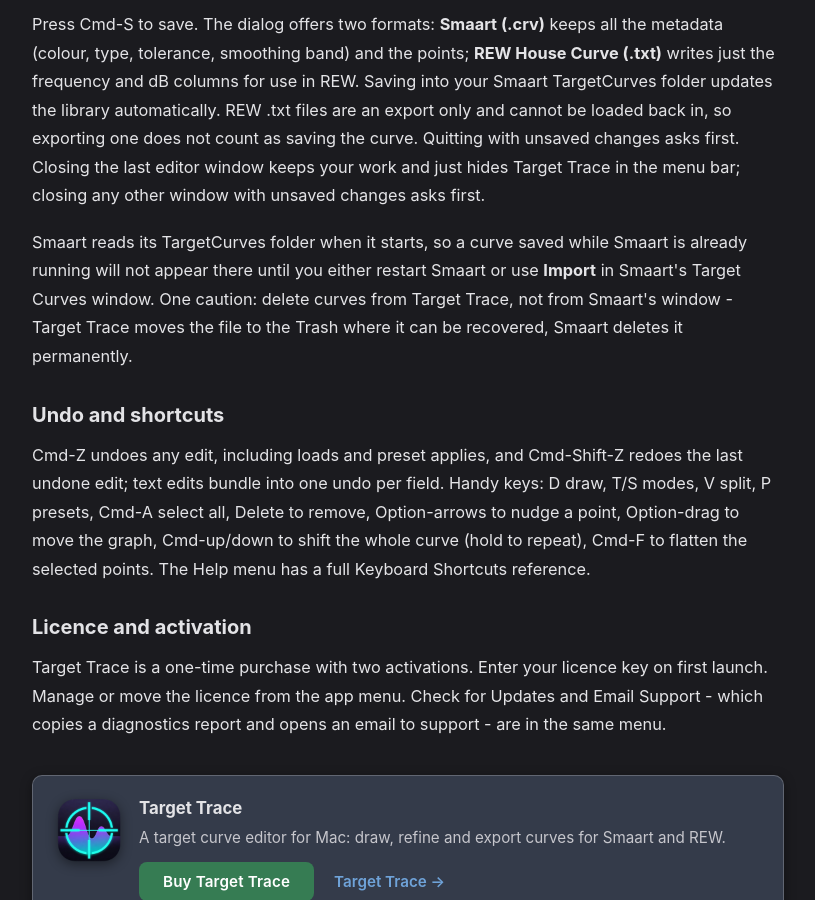
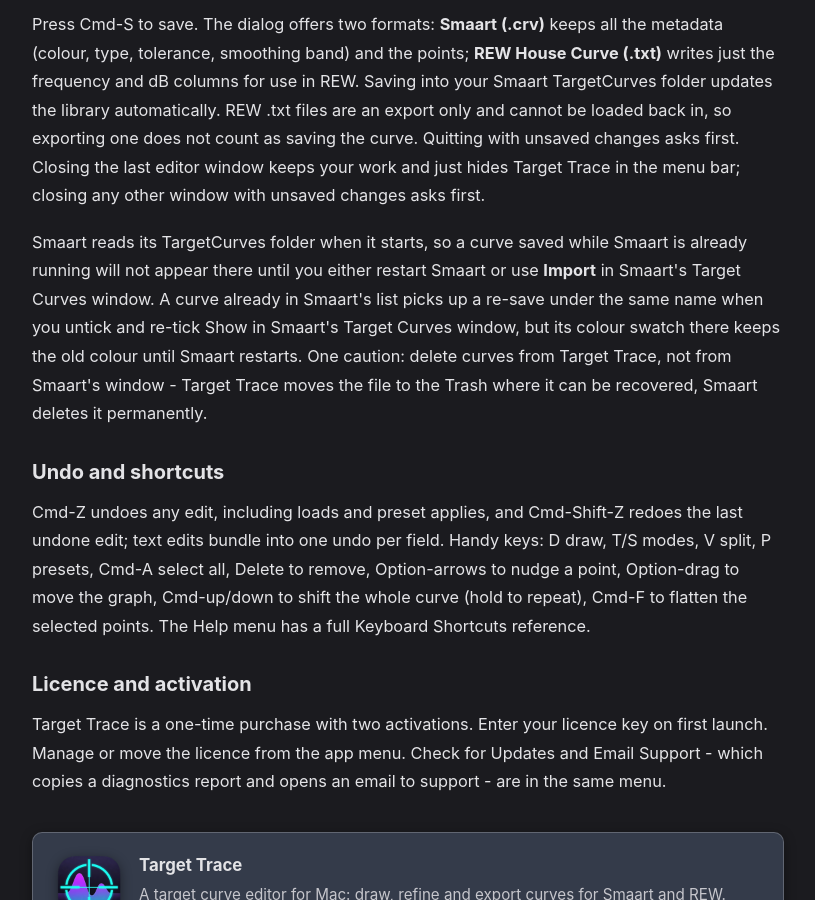
Before and after one commit to BSKapps/bskapps.github.io, a Jekyll site: the page built from articles/target-trace-guide/index.html, in a window 1280 px wide and 900 px high, scrolled down 5957 px. Shown: the whole window, without its empty margins (232-1047 px from the left). Built offline with Jekyll 4.4.1, drawn with Linux system fonts in a browser that asks for light colours.

Commit message:
Target Trace guide: re-save refresh in Smaart and stale colour swatch

```diff
--- a/_data/guides/target-trace-guide.json
+++ b/_data/guides/target-trace-guide.json
@@ -226,7 +226,7 @@
         },
         {
           "type": "paragraph",
-          "text": "Smaart reads its TargetCurves folder when it starts, so a curve saved while Smaart is already running will not appear there until you either restart Smaart or use **Import** in Smaart's Target Curves window. One caution: delete curves from Target Trace, not from Smaart's window - Target Trace moves the file to the Trash where it can be recovered, Smaart deletes it permanently."
+          "text": "Smaart reads its TargetCurves folder when it starts, so a curve saved while Smaart is already running will not appear there until you either restart Smaart or use **Import** in Smaart's Target Curves window. A curve already in Smaart's list picks up a re-save under the same name when you untick and re-tick Show in Smaart's Target Curves window, but its colour swatch there keeps the old colour until Smaart restarts. One caution: delete curves from Target Trace, not from Smaart's window - Target Trace moves the file to the Trash where it can be recovered, Smaart deletes it permanently."
         }
       ]
     },
```
